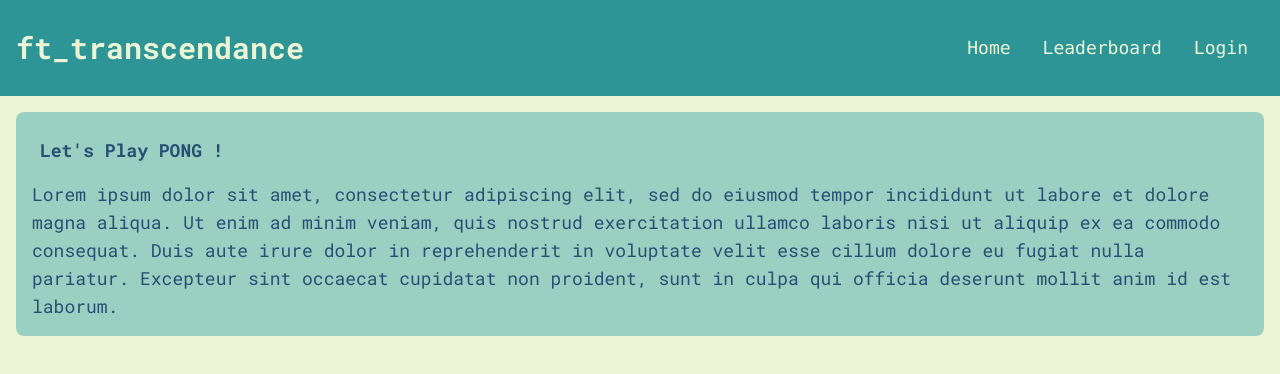
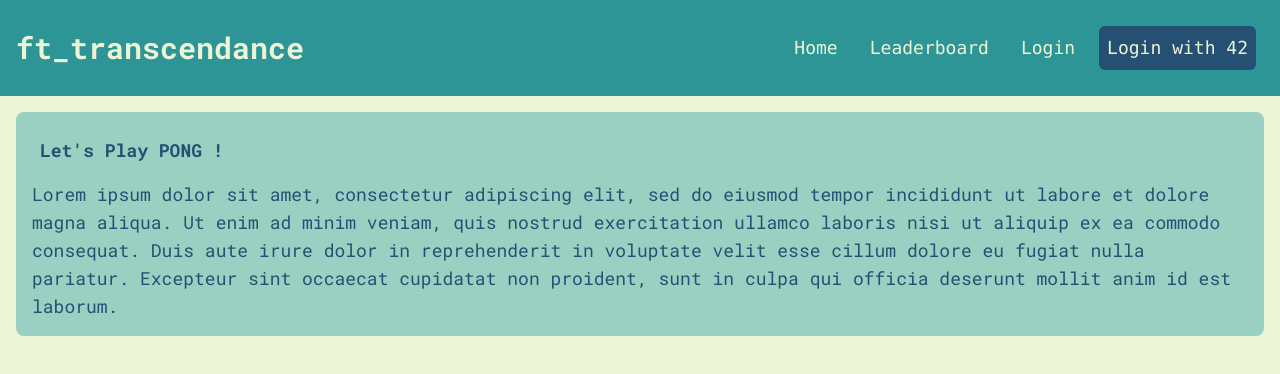
Before and after one commit to mcombeau/ft_transcendance, a React (Create React App) app in the folder frontend-app/: page / in a window 1280 px wide. Shown: the top 374 px of the page. Built offline with nearby package versions, Linux system fonts and the light colour scheme; no server answers.

Commit message:
add login with 42 button

```diff
--- a/frontend-app/src/components/navbar/NavBar.tsx
+++ b/frontend-app/src/components/navbar/NavBar.tsx
@@ -63,9 +63,14 @@ function Navbar() {
 					</>
 				)}
 				{!authenticatedUserID && (
+						<>
 					<li className="navlink">
 						<a href="/login">Login</a>
 					</li>
+				<form action="/backend/auth/42login">
+					<button className="bg-darkblue rounded-md m-2 p-2 whitespace-nowrap">Login with 42</button>
+				</form>
+					</>
 				)}
 			</ul>
 			<div onClick={handleNav} className="block md:hidden">
```
